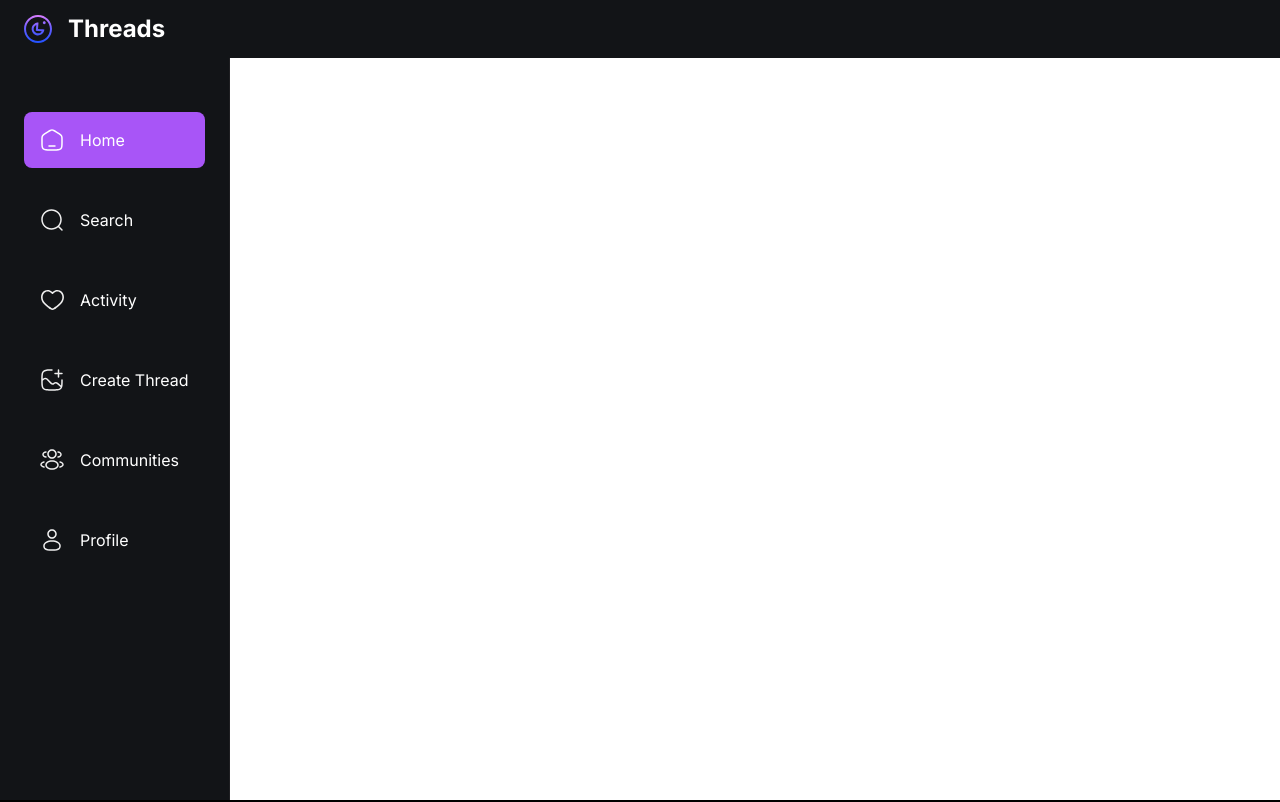
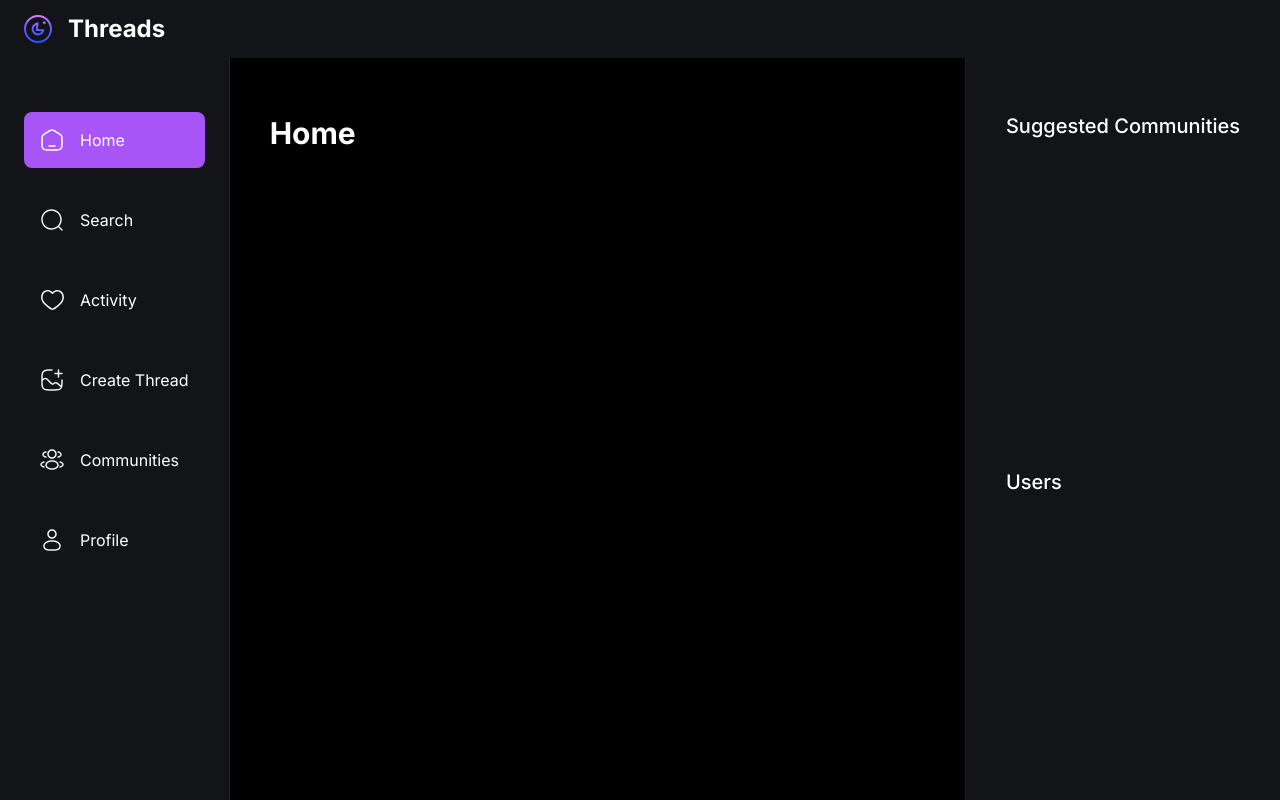
Before and after one commit to Anzhy11/threads, a Next.js app: page / in a window 1280 px wide. Shown: the top 802 px of the page. Built offline with nearby package versions, Linux system fonts and the light colour scheme; no server answers.

Commit message:
added right bar and fixed top bar

```diff
--- a/app/(root)/layout.tsx
+++ b/app/(root)/layout.tsx
@@ -26,7 +26,7 @@
         <body className={inter.className}>
           <Topbar />
 
-          <main>
+          <main className="flex flex-row">
             <LeftSidebar />
             <section className="main-container">
               <div className="w-full max-w-4xl">{children}</div>
--- a/components/shared/RightSidebar.tsx
+++ b/components/shared/RightSidebar.tsx
@@ -1,7 +1,16 @@
 import React from "react";
 
 const RightSidebar = () => {
-  return <div>RightSidebar</div>;
+  return (
+    <section className="custom-scrollbar rightsidebar">
+      <div className="flex flex-1 flex-col justify-start">
+        <h3 className="text-heading4-medium text-light-1">Suggested Communities</h3>
+      </div>
+      <div className="flex flex-1 flex-col justify-start">
+        <h3 className="text-heading4-medium text-light-1">Users</h3>
+      </div>
+    </section>
+  )
 };
 
 export default RightSidebar;
--- a/components/shared/Topbar.tsx
+++ b/components/shared/Topbar.tsx
@@ -2,6 +2,7 @@
 import Image from "next/image";
 import Link from "next/link";
 import React from "react";
+import { dark } from "@clerk/themes"
 
 const Topbar = () => {
   return (
@@ -29,8 +30,9 @@
 
         <OrganizationSwitcher
           appearance={{
+            baseTheme: "dark",
             elements: {
-              organizationSwitcherTrigger: "py-2 px-4",
+              organizationSwitcherTrigger: "py-2 px-4 text-white",
             },
           }}
         ></OrganizationSwitcher>
--- a/package.json
+++ b/package.json
@@ -10,6 +10,7 @@
   },
   "dependencies": {
     "@clerk/nextjs": "^4.23.3",
+    "@clerk/themes": "^1.7.5",
     "@types/node": "20.5.7",
     "@types/react": "18.2.21",
     "@types/react-dom": "18.2.7",
```
Also changed, not shown: 1 other file (tests, documents, lock files or other folders).
